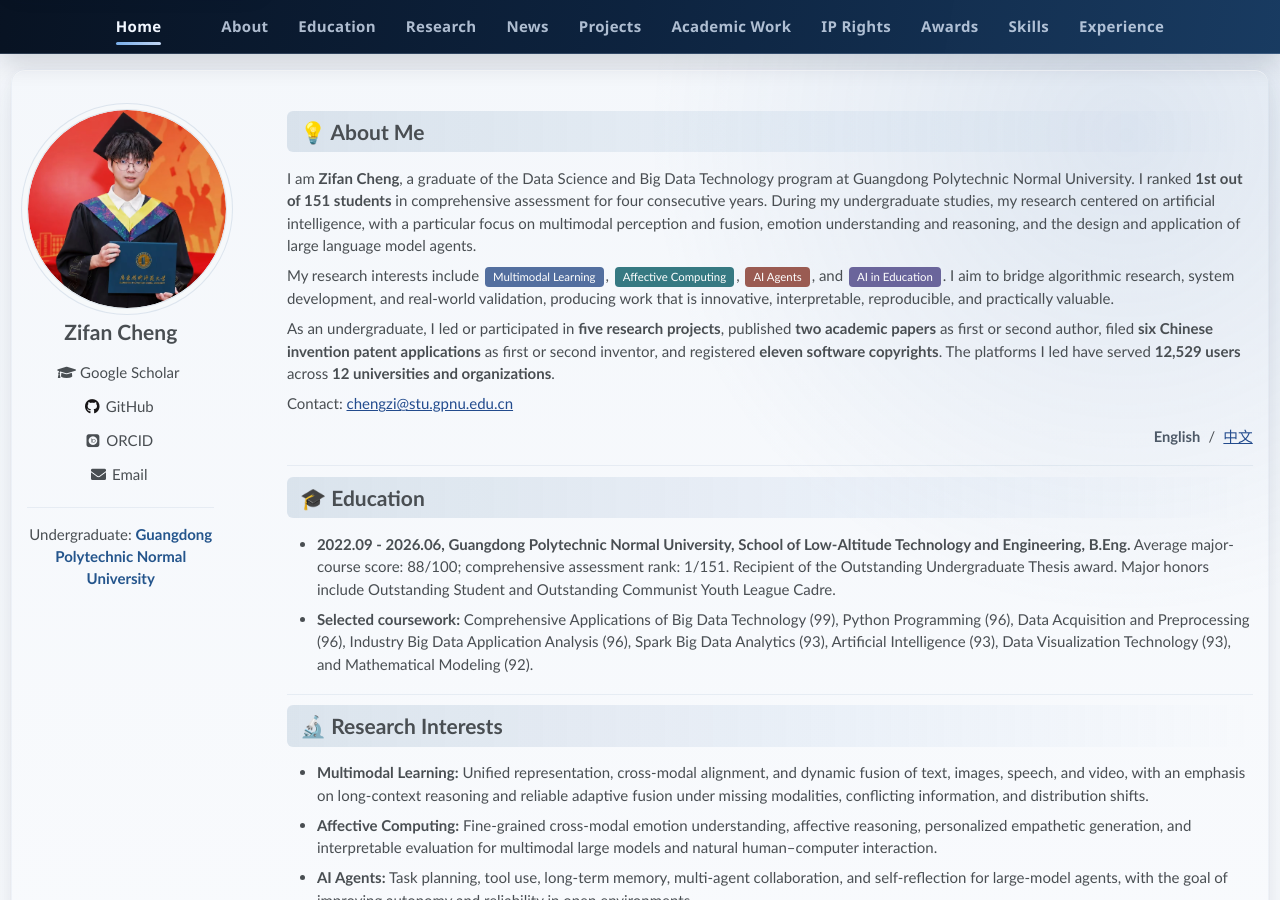
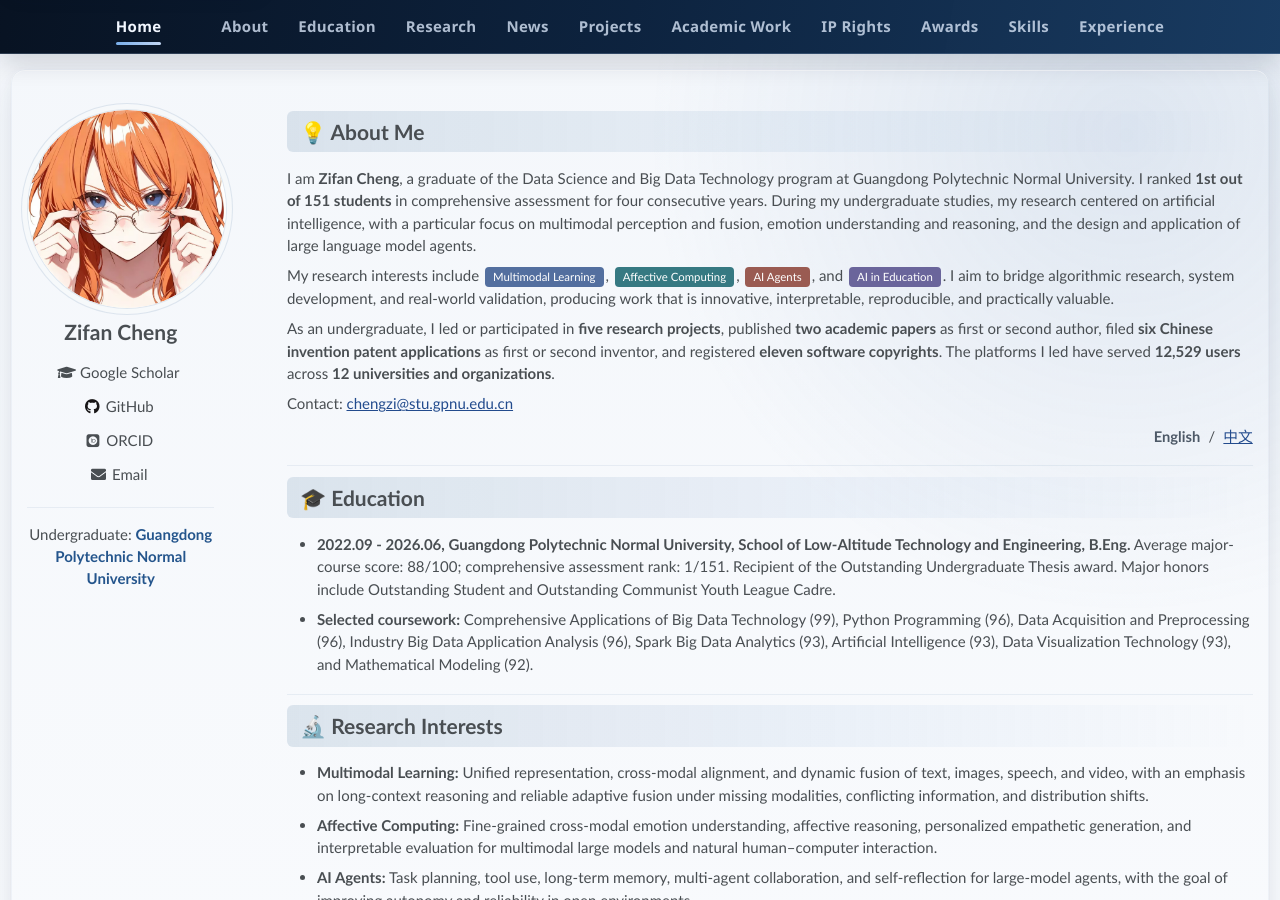
Before and after one commit to Starry-cz/Starry-cz.github.io, a Jekyll site: the page built from _pages/about-en.md, in a window 1280 px wide and 900 px high. Built offline with Jekyll 4.4.1, drawn with Linux system fonts in a browser that asks for light colours; some web fonts are replaced.

Commit message:
更新中英文主页头像

```diff
--- a/_config.yml
+++ b/_config.yml
@@ -29,7 +29,8 @@ baidu_site_verification:
 author:
   name: "程子凡"
   name_en: "Zifan Cheng"
-  avatar: "images/cheng-zifan-graduation.webp"
+  # 中英文主页共用这张头像，换图时修改此处的路径。
+  avatar: "images/cheng-zifan-illustrated-avatar.jpg"
   bio: "多模态学习 · 情感计算 · 智能体 · 教育人工智能"
   location: "广东，中国"
   employer: "广东技术师范大学"
--- a/_includes/author-profile.html
+++ b/_includes/author-profile.html
@@ -19,12 +19,13 @@
 
 <div itemscope itemtype="https://schema.org/Person" class="profile_box">
   <div class="author__avatar">
+    <!-- 头像按正方形预留空间，实际显示尺寸由 CSS 控制。 -->
     <img
       src="{{ author.avatar | relative_url }}"
       class="author__avatar"
       alt="{{ profile_name }}"
-      width="1086"
-      height="1136"
+      width="200"
+      height="200"
       decoding="async"
       fetchpriority="high"
     >
```
Also changed, not shown: images/cheng-zifan-illustrated-avatar.jpg (added).
